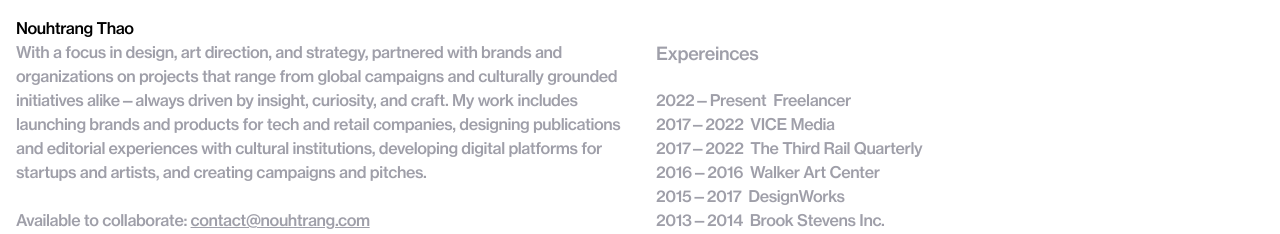
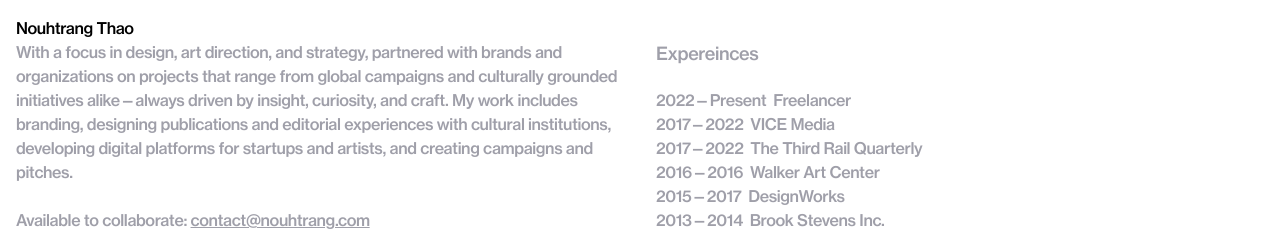
Before and after one commit to 0pen-Standards/studio-port-v4, a Next.js app: page /selected-projects-2025 in a window 1280 px wide. Shown: the top 234 px of the page. Built offline with nearby package versions, Linux system fonts and the light colour scheme.

Commit message:
Initial commit

```diff
--- a/app/selected-projects-2025/page.tsx
+++ b/app/selected-projects-2025/page.tsx
@@ -86,9 +86,7 @@ export default function SelectedProjects() {
                 with brands and organizations on projects that range from global
                 campaigns and culturally grounded initiatives alike—always
                 driven by insight, curiosity, and craft. My work includes
-                launching brands and products for tech and retail companies,
-                designing publications and editorial experiences with cultural
-                institutions, developing digital platforms for startups and
+                branding, designing publications and editorial experiences with cultural institutions, developing digital platforms for startups and
                 artists, and creating campaigns and pitches.
               </p>
               <br></br>
```
